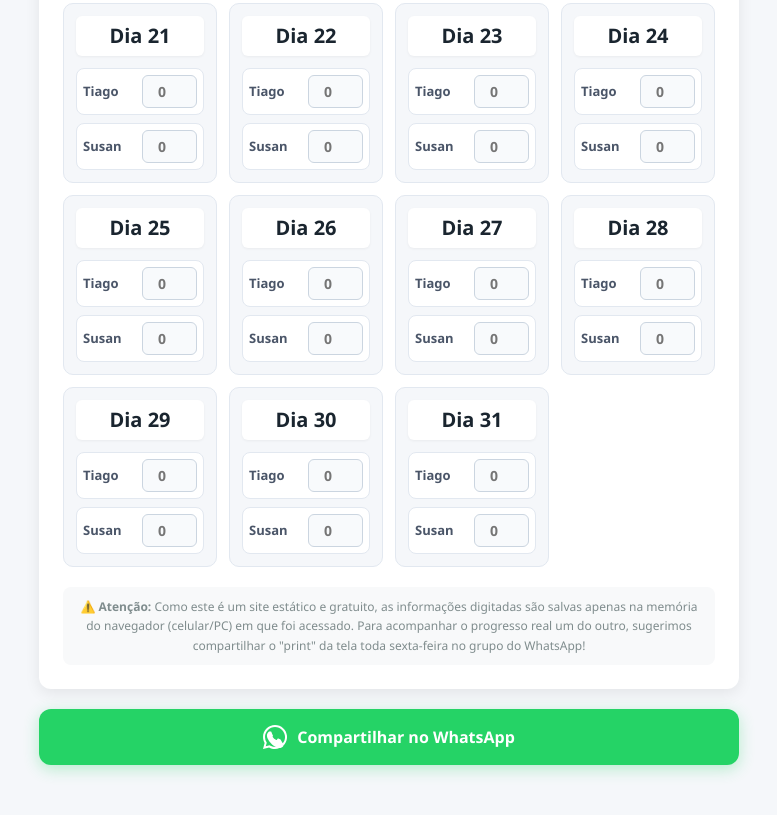
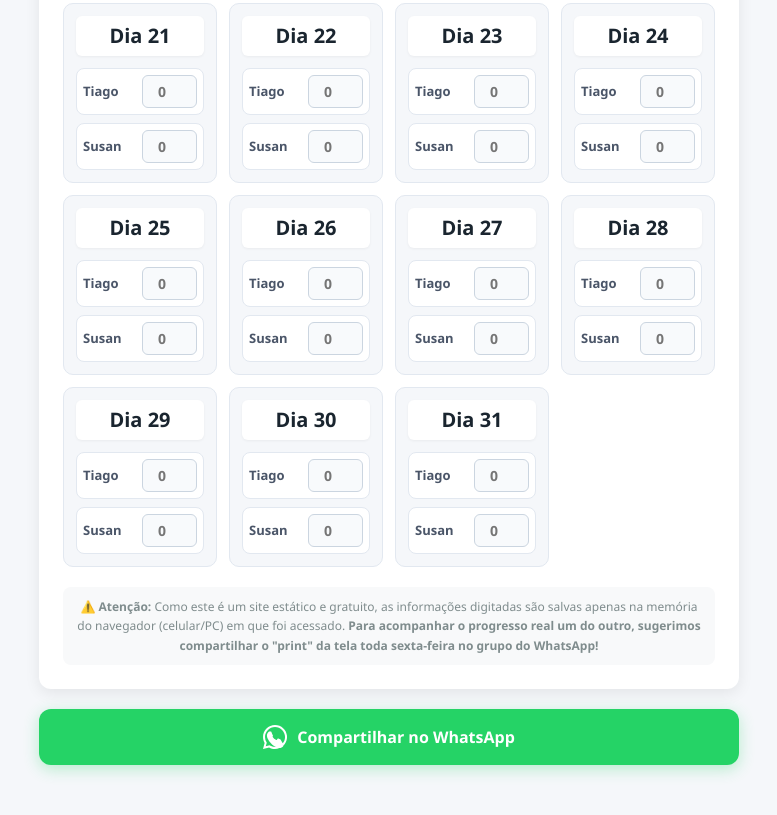
Before and after one commit to Tiago-WebJS/Cronograma_2026_SEDES-DF, a plain HTML site: page index.html in a window 1280 px wide. Shown: the part 3865-4680 px from the top of the page, without its empty margins (251-1028 px from the left). Drawn offline with Linux system fonts and the light colour scheme.

Commit message:
Update index.html
Informar texto importante.

```diff
--- a/index.html
+++ b/index.html
@@ -719,8 +719,8 @@
 
             <div class="disclaimer">
                 <strong>⚠️ Atenção:</strong> Como este é um site estático e gratuito, as informações digitadas são
-                salvas apenas na memória do navegador (celular/PC) em que foi acessado. Para acompanhar o progresso real
-                um do outro, sugerimos compartilhar o "print" da tela toda sexta-feira no grupo do WhatsApp!
+                salvas apenas na memória do navegador (celular/PC) em que foi acessado. <strong>Para acompanhar o progresso real
+                um do outro, sugerimos compartilhar o "print" da tela toda sexta-feira no grupo do WhatsApp!</strong>
             </div>
         </div>
 
```
